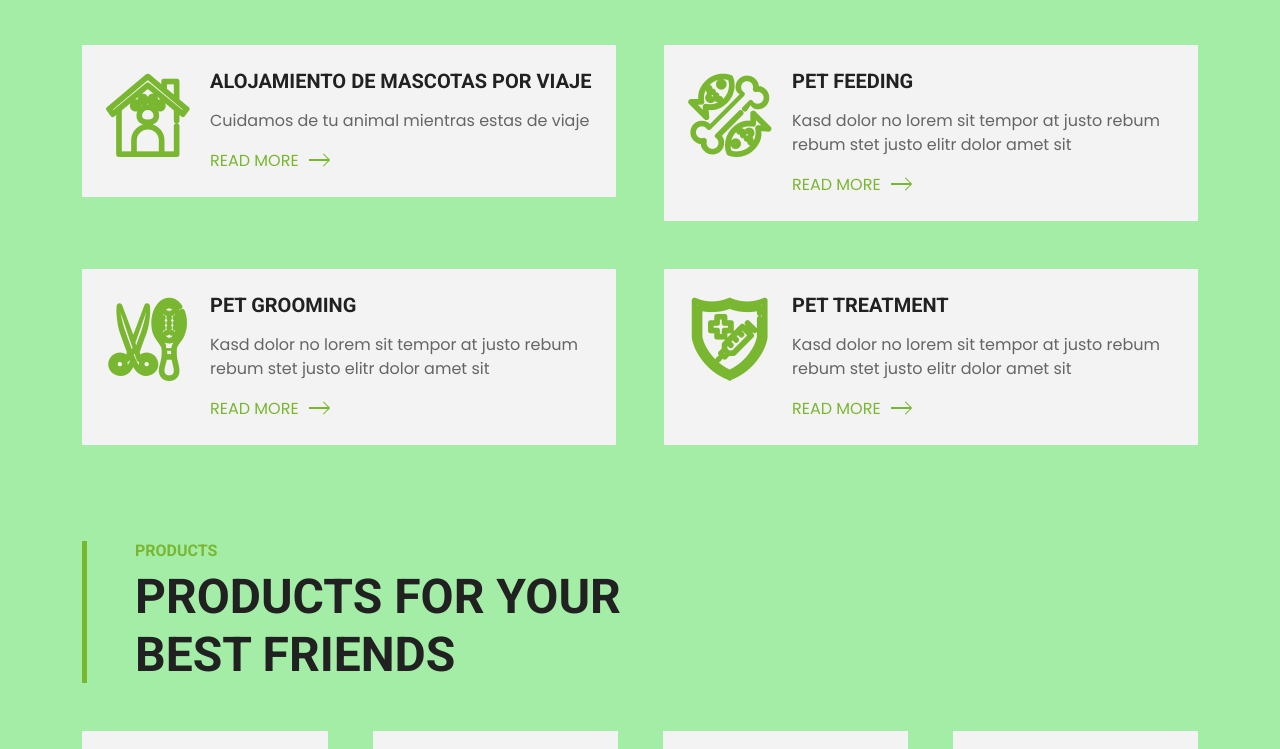
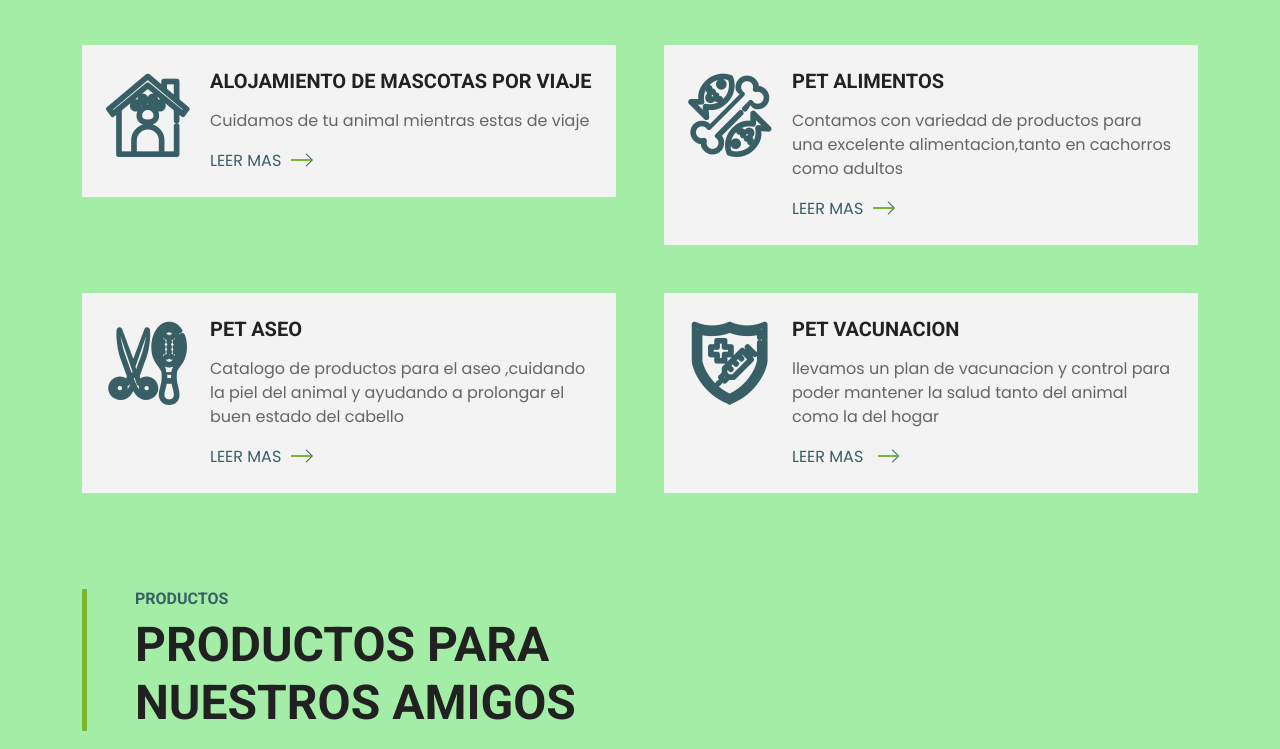
Before and after one commit to mati-lirosi/pet-shop, a plain HTML site: page index.html in a window 1280 px wide. Shown: the part 1651-2400 px from the top of the page. Drawn offline with nearby package versions, Linux system fonts and the light colour scheme.

```diff
--- a/css/style.css
+++ b/css/style.css
@@ -103,10 +103,12 @@
     }
 
     .navbar-light .navbar-nav .nav-link.nav-contact::before {
+
         width: 100%;
         height: 1px;
         top: -1px;
         left: 0;
+
     }
 }
 
--- a/index.html
+++ b/index.html
@@ -195,7 +195,7 @@
                         <div>
                             <h5 class="text-uppercase mb-3">Alojamiento de mascotas por viaje</h5>
                             <p>Cuidamos de tu animal mientras estas de viaje</p>
-                            <a class="text-primary text-uppercase" href="">Read More<i class="bi bi-chevron-right"></i></a>
+                            <a class="text-primary text-uppercase" href="">leer mas<i class="bi bi-chevron-right"></i></a>
                         </div>
                     </div>
                 </div>
@@ -203,9 +203,9 @@
                     <div class="service-item bg-light d-flex p-4">
                         <i class="flaticon-food display-1 text-primary me-4"></i>
                         <div>
-                            <h5 class="text-uppercase mb-3">Pet Feeding</h5>
-                            <p>Kasd dolor no lorem sit tempor at justo rebum rebum stet justo elitr dolor amet sit</p>
-                            <a class="text-primary text-uppercase" href="">Read More<i class="bi bi-chevron-right"></i></a>
+                            <h5 class="text-uppercase mb-3">Pet Alimentos</h5>
+                            <p>Contamos con variedad de productos para una excelente alimentacion,tanto en cachorros como adultos</p>
+                            <a class="text-primary text-uppercase" href="">Leer mas<i class="bi bi-chevron-right"></i></a>
                         </div>
                     </div>
                 </div>
@@ -213,9 +213,9 @@
                     <div class="service-item bg-light d-flex p-4">
                         <i class="flaticon-grooming display-1 text-primary me-4"></i>
                         <div>
-                            <h5 class="text-uppercase mb-3">Pet Grooming</h5>
-                            <p>Kasd dolor no lorem sit tempor at justo rebum rebum stet justo elitr dolor amet sit</p>
-                            <a class="text-primary text-uppercase" href="">Read More<i class="bi bi-chevron-right"></i></a>
+                            <h5 class="text-uppercase mb-3">Pet Aseo</h5>
+                            <p>Catalogo de productos para el aseo ,cuidando la piel del animal y ayudando a prolongar el buen estado del cabello</p>
+                            <a class="text-primary text-uppercase" href="">leer mas<i class="bi bi-chevron-right"></i></a>
                         </div>
                     </div>
                 </div>
@@ -224,9 +224,9 @@
                     <div class="service-item bg-light d-flex p-4">
                         <i class="flaticon-vaccine display-1 text-primary me-4"></i>
                         <div>
-                            <h5 class="text-uppercase mb-3">Pet Treatment</h5>
-                            <p>Kasd dolor no lorem sit tempor at justo rebum rebum stet justo elitr dolor amet sit</p>
-                            <a class="text-primary text-uppercase" href="">Read More<i class="bi bi-chevron-right"></i></a>
+                            <h5 class="text-uppercase mb-3">Pet Vacunacion</h5>
+                            <p>llevamos un plan de vacunacion y control para poder mantener la salud tanto del animal como la del hogar </p>
+                            <a class="text-primary text-uppercase" href="">leer mas <i class="bi bi-chevron-right"></i></a>
                         </div>
                     </div>
                 </div>
@@ -240,8 +240,8 @@
     <div class="container-fluid py-5">
         <div class="container">
             <div class="border-start border-5 border-primary ps-5 mb-5" style="max-width: 600px;">
-                <h6 class="text-primary text-uppercase">Products</h6>
-                <h1 class="display-5 text-uppercase mb-0">Products For Your Best Friends</h1>
+                <h6 class="text-primary text-uppercase">Productos</h6>
+                <h1 class="display-5 text-uppercase mb-0">Productos para nuestros amigos</h1>
             </div>
             <div class="owl-carousel product-carousel">
                 <div class="pb-5">
@@ -312,11 +312,11 @@
                 <div class="col-lg-7">
                     <div class="border-start border-5 border-dark ps-5 mb-5">
                         <h6 class="text-dark text-uppercase">Oferta especial</h6>
-                        <h1 class="display-5 text-uppercase text-white mb-0">Save 50% on all items your first order</h1>
+                        <h1 class="display-5 text-uppercase text-white mb-0">Tenemos 50% off comprando desde nuestra web</h1>
                     </div>
                     <p class="text-white mb-4">Con la compra de cualquier alimento balanceado en efectivo,te llevas un juguete para tu mascota</p>
                     <a href="" class="btn btn-light py-md-3 px-md-5 me-3">Compra </a>
-                    <a href="" class="btn btn-outline-light py-md-3 px-md-5">Read More</a>
+                    <a href="" class="btn btn-outline-light py-md-3 px-md-5">leer mas </a>
                 </div>
             </div>
         </div>
```
Also changed, not shown: css/bootstrap.min.css.
